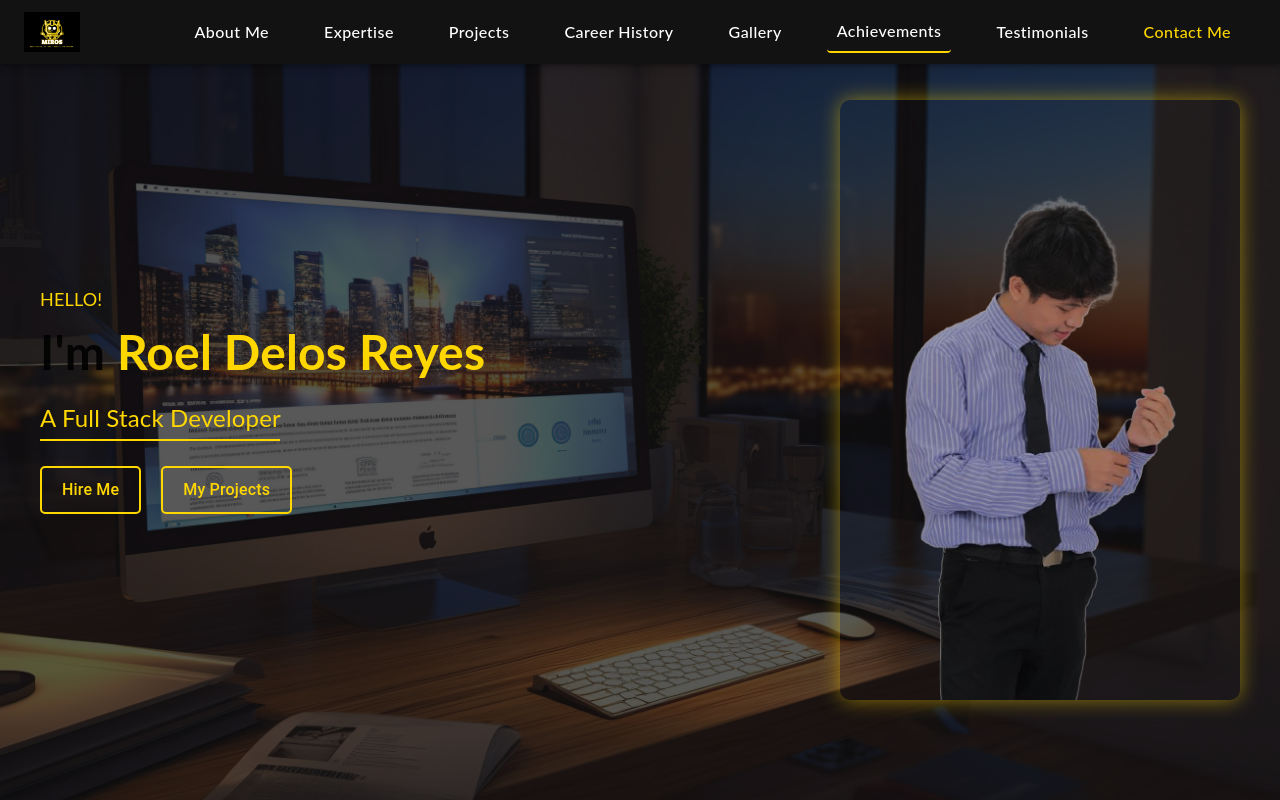
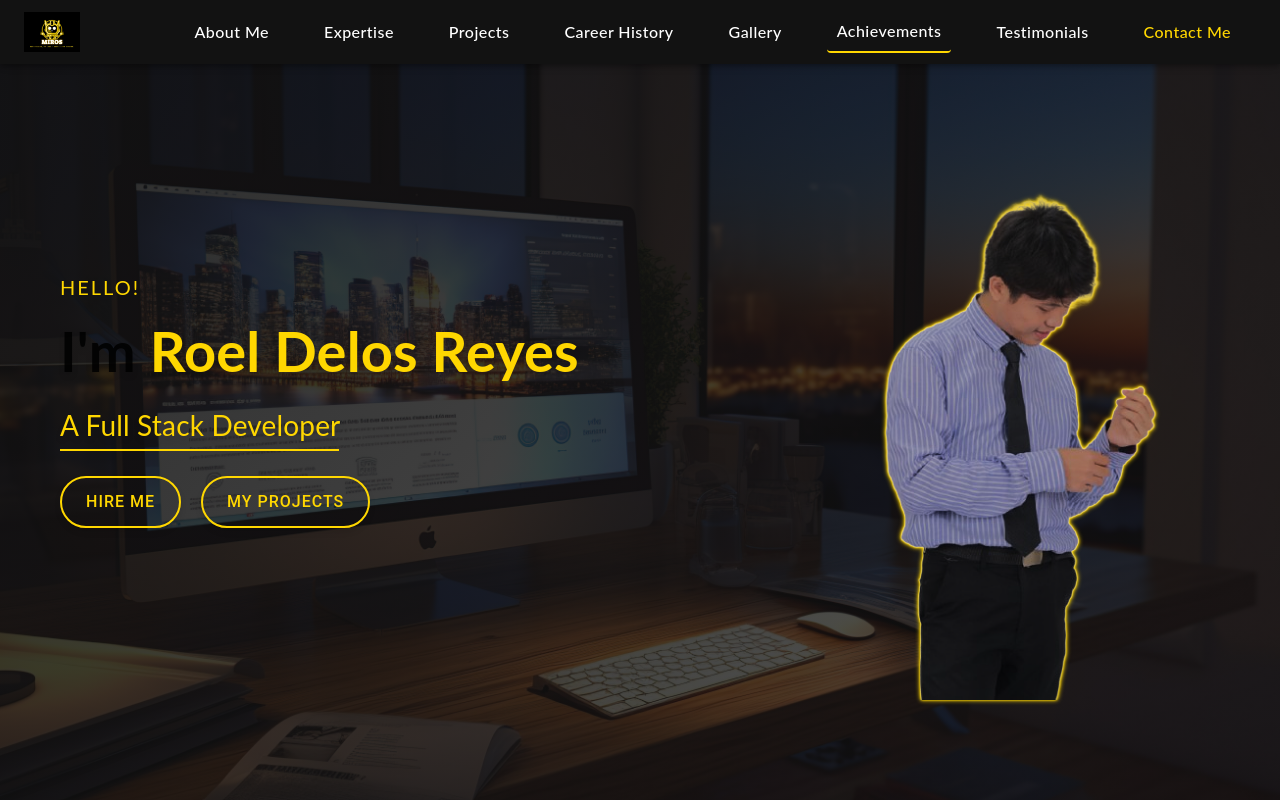
Before and after one commit to leorxdxd/Roelsportfolio, a React (Create React App) app: page / in a window 1280 px wide. Shown: the top 800 px of the page. Built offline with nearby package versions, Linux system fonts and the light colour scheme.

Commit message:
Update Main.scss

```diff
--- a/src/assets/styles/Main.scss
+++ b/src/assets/styles/Main.scss
@@ -5,6 +5,7 @@ $black: #121212;
 $white: #ffffff;
 $gray: #f5f5f5;
 $transition: all 0.3s ease;
+$shadow: 0 4px 6px rgba(0, 0, 0, 0.1);
 
 // Global Reset
 * {
@@ -17,6 +18,7 @@ body {
   font-family: 'Poppins', sans-serif;
   color: $white;
   line-height: 1.6;
+  background-color: $black;
 }
 
 // Portfolio Container
@@ -31,6 +33,7 @@ body {
   justify-content: center;
   align-items: center;
   padding: 20px;
+  overflow: hidden;
 
   // Overlay for better readability
   .overlay {
@@ -39,7 +42,7 @@ body {
     left: 0;
     width: 100%;
     height: 100%;
-    background-color: rgba($black, 0.7); // Semi-transparent overlay
+    background: linear-gradient(135deg, rgba($black, 0.9), rgba($black, 0.7));
     z-index: 1;
   }
 
@@ -52,32 +55,48 @@ body {
     align-items: center;
     max-width: 1200px;
     width: 100%;
+    padding: 20px;
 
     .text-content {
       max-width: 600px;
 
       .greeting {
-        font-size: 18px;
+        font-size: 20px;
         color: $gold;
-        margin-bottom: 10px;
+        margin-bottom: 15px;
         animation: slideInLeft 1s ease-in-out;
+        text-transform: uppercase;
+        letter-spacing: 2px;
       }
 
       .name {
-        font-size: 48px;
+        font-size: 56px;
         font-weight: 700;
         margin-bottom: 20px;
-        animation: slideInLeft 1.2s ease-in-out;
+
+        text-shadow: $shadow;
 
         .highlight {
           color: $gold;
+          position: relative;
+
+          &::after {
+            content: '';
+            position: absolute;
+            bottom: -5px;
+            left: 0;
+            width: 100%;
+            //height: 10px;
+            background: linear-gradient(90deg, $gold, transparent);
+            animation: underline 2s infinite;
+          }
         }
       }
 
       .profession {
-        font-size: 24px;
+        font-size: 28px;
         margin-bottom: 30px;
-        animation: slideInLeft 1.4s ease-in-out;
+        text-shadow: $shadow;
 
         .animated-profession {
           display: inline-block;
@@ -103,19 +122,24 @@ body {
 
         .btn {
           text-decoration: none;
-          padding: 10px 20px;
+          padding: 12px 24px;
           border: 2px solid $gold;
           color: $gold;
           font-size: 16px;
           font-weight: 500;
-          border-radius: 5px;
+          border-radius: 30px;
           transition: $transition;
           animation: fadeIn 2s ease-in-out;
+          text-transform: uppercase;
+          letter-spacing: 1px;
+          background: transparent;
+          box-shadow: $shadow;
 
           &:hover {
             background-color: $gold;
             color: $black;
             transform: translateY(-5px);
+            box-shadow: 0 6px 12px rgba($gold, 0.4);
           }
         }
       }
@@ -128,13 +152,17 @@ body {
       .profile-picture {
         width: 400px;
         height: auto;
-        border-radius: 10px;
-        box-shadow: 0 0 20px rgba($gold, 0.5);
+        border-radius: 20px;
+        position: relative;
+        z-index: 2;
         transition: $transition;
 
+        // Add a gold outline to the person in the image
+        filter: drop-shadow(0 0 0px $gold) drop-shadow(0 0 1px $gold) drop-shadow(0 0 2px $gold);
+
+        // Glow effect on hover
         &:hover {
           transform: scale(1.05);
-          box-shadow: 0 0 30px rgba($gold, 0.8);
         }
       }
     }
@@ -198,11 +226,11 @@ body {
         margin-bottom: 40px;
 
         .name {
-          font-size: 36px;
+          font-size: 40px;
         }
 
         .profession {
-          font-size: 20px;
+          font-size: 22px;
         }
       }
 
```
